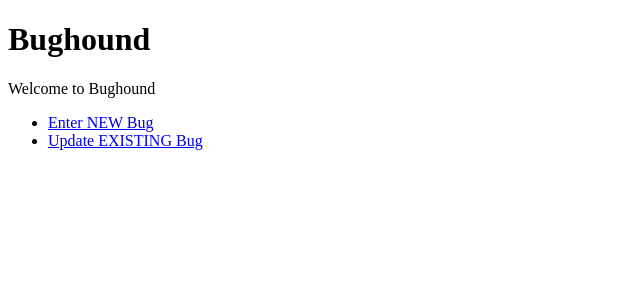
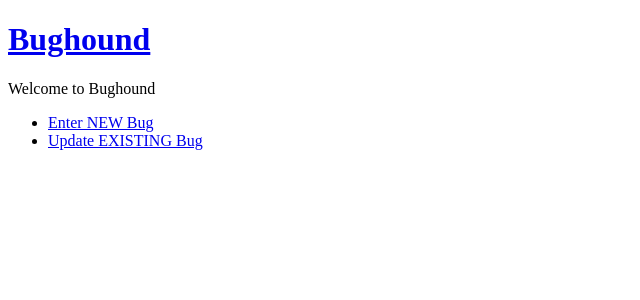
Before and after one commit to liam-nguyen/BugHound, a React (Create React App) app in the folder client/: page / in a window 1280 px wide. Shown: the top 300 px of the page, without its empty margins (0-640 px from the left). Built offline with nearby package versions, Linux system fonts and the light colour scheme.

Commit message:
Header add Link

```diff
--- a/client/src/components/Header.tsx
+++ b/client/src/components/Header.tsx
@@ -1,4 +1,5 @@
 import React from 'react'
+import { Link } from 'react-router-dom'
 
 type HeaderProps = {
   title: string
@@ -7,7 +8,9 @@
 function Header({ title }: HeaderProps) {
   return (
     <header>
-      <h1>{title}</h1>
+      <h1>
+        <Link to="/">{title}</Link>
+      </h1>
     </header>
   )
 }
```
